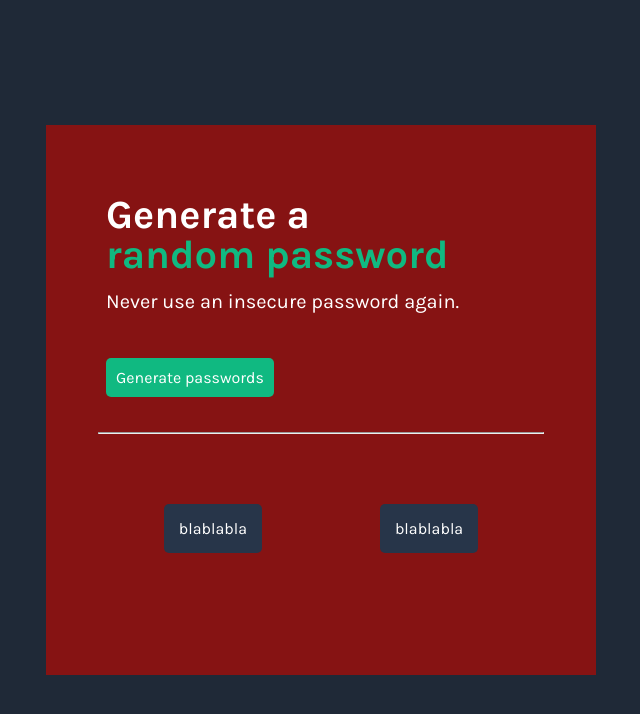
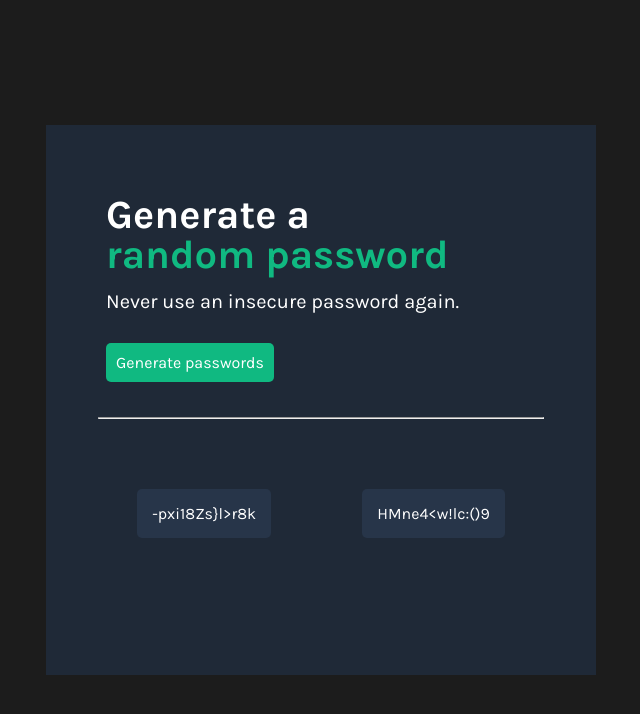
Before and after one commit to Toni-Iannucci/password-generator, a plain HTML site: page index.html in a window 1280 px wide. Both pictures are taken after a click on the button "Generate passwords". Shown: the whole page, without its empty margins (319-959 px from the left). Drawn offline with Linux system fonts and the light colour scheme.

Commit message:
Fin du générateur de password

```diff
--- a/index.html
+++ b/index.html
@@ -17,12 +17,12 @@
       <div class="text-container">
         <h1>Generate a <span>random password </span></h1>
         <p>Never use an insecure password again.</p>
-        <button id="generate-button">Generate passwords</button>
+        <button id="generate-password">Generate passwords</button>
       </div>
       <hr>
       <div class="password-container">
-        <div><p id="password-1">blablabla</p></div>
-        <div><p id="password-2">blablabla</p></div>
+        <div><p id="password-1"></p></div>
+        <div><p id="password-2"></p></div>
       </div>
     </section>
     <script src="script.js"></script>
--- a/script.js
+++ b/script.js
@@ -91,17 +91,29 @@ const characters = [
   "?",
   "/",
 ];
-let buttonPassword = document.querySelector("#generate-button");
-// cliquer sur le bouton
-// avoir un nombre random
-// nombre random * le nombre de trucs dans l'array
-// faire ça jusqu'à un nombre précis aux choix, genre 14
-// tant que on a pas atteint 14, ça continue et ça s'ajoute au p
-// Une fois fini on a notre password aléatoire
-buttonPassword.addEventListener("click", generatePassword);
-function generatePassword() {
-  let random = Math.floor(Math.random() * 1);
-  return random;
-  console.log(random);
-  for (let i = 0; i < characters.length; i++) {}
+let buttonPassword = document.querySelector("#generate-password");
+let lengthPassword = 14;
+let passwordOne = document.querySelector("#password-1");
+let passwordTwo = document.querySelector("#password-2");
+
+
+
+buttonPassword.addEventListener("click",generatePassword);
+
+
+function getRandom() {
+  return Math.floor(Math.random() * characters.length);
 }
+
+function generatePassword(){
+  passwordOne.innerText = ''
+  passwordTwo.innerText = ''
+  for (let i = 0; i < lengthPassword; i++) {
+    let random = getRandom();
+    passwordOne.innerText += characters[random];
+  }
+  for (let i = 0; i < lengthPassword; i++) {
+    let random = getRandom();
+    passwordTwo.innerText += characters[random];
+  }
+}
--- a/style.css
+++ b/style.css
@@ -46,7 +46,12 @@ button {
   border: none;
   color: var(--first-color);
   background-color: var(--second-color);
-  margin-top: 45px;
+  margin-top: 30px;
+  cursor: pointer;
+  transition:  0.5s;
+}
+button:hover {
+  background-color: #059669;
 }
 
 hr {
@@ -57,9 +62,11 @@ hr {
   display: flex;
   justify-content: space-evenly;
 
+
   div {
     background-color: #273549;
     border-radius: var(--border-radius);
+
 
     p {
       padding: 15px;
@@ -74,8 +81,8 @@ hr {
   --margin-left-container: 60px;
   --second-height: 550px;
   --second-width: 550px;
-  --main-bg-color: #1f2937;
-  --second-bg-color: #861313;
+  --main-bg-color: #1C1C1C;
+  --second-bg-color: #1F2937;
   --first-color: #ffffff;
   --second-color: #10b981;
   --font: "Karla", sans-serif;
```
